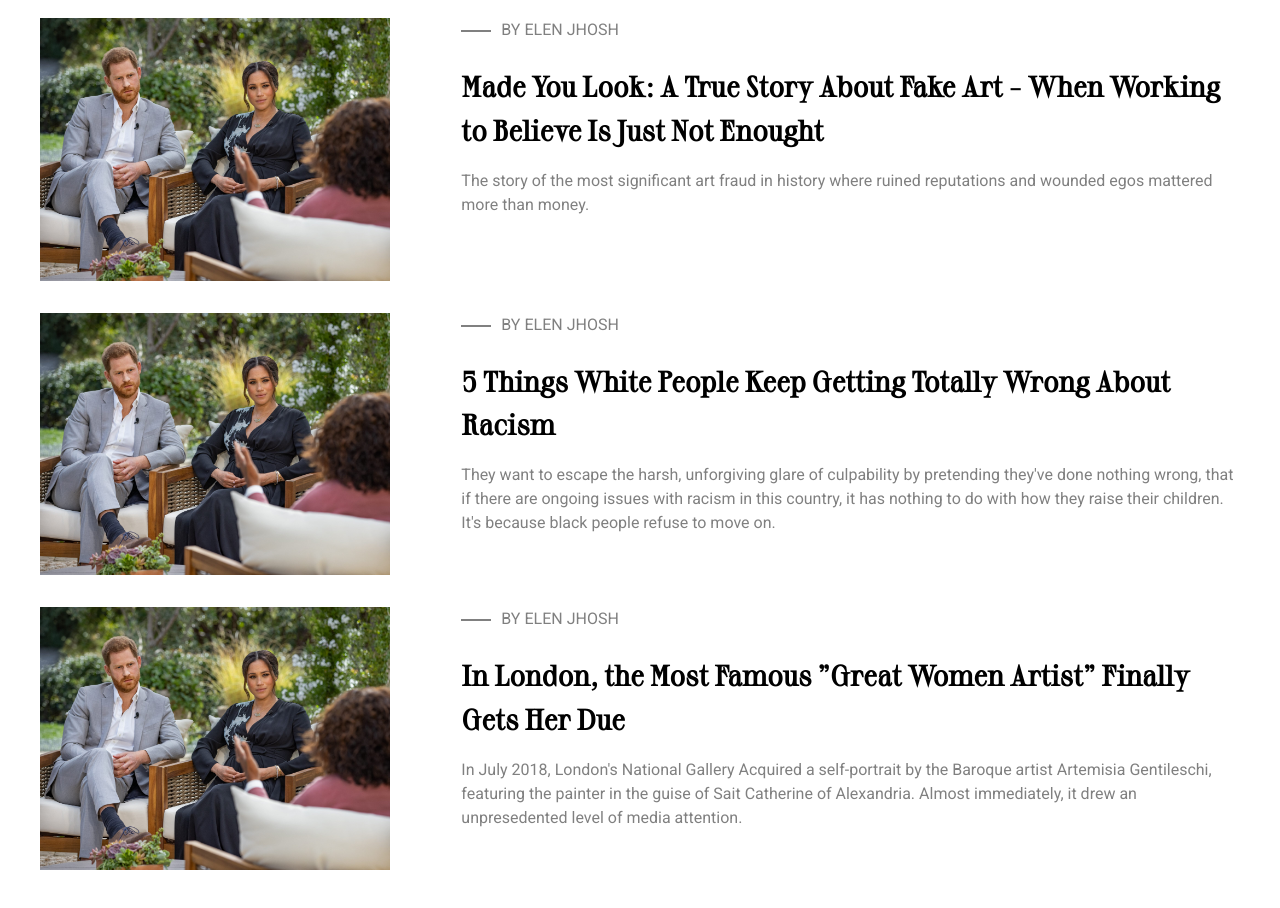
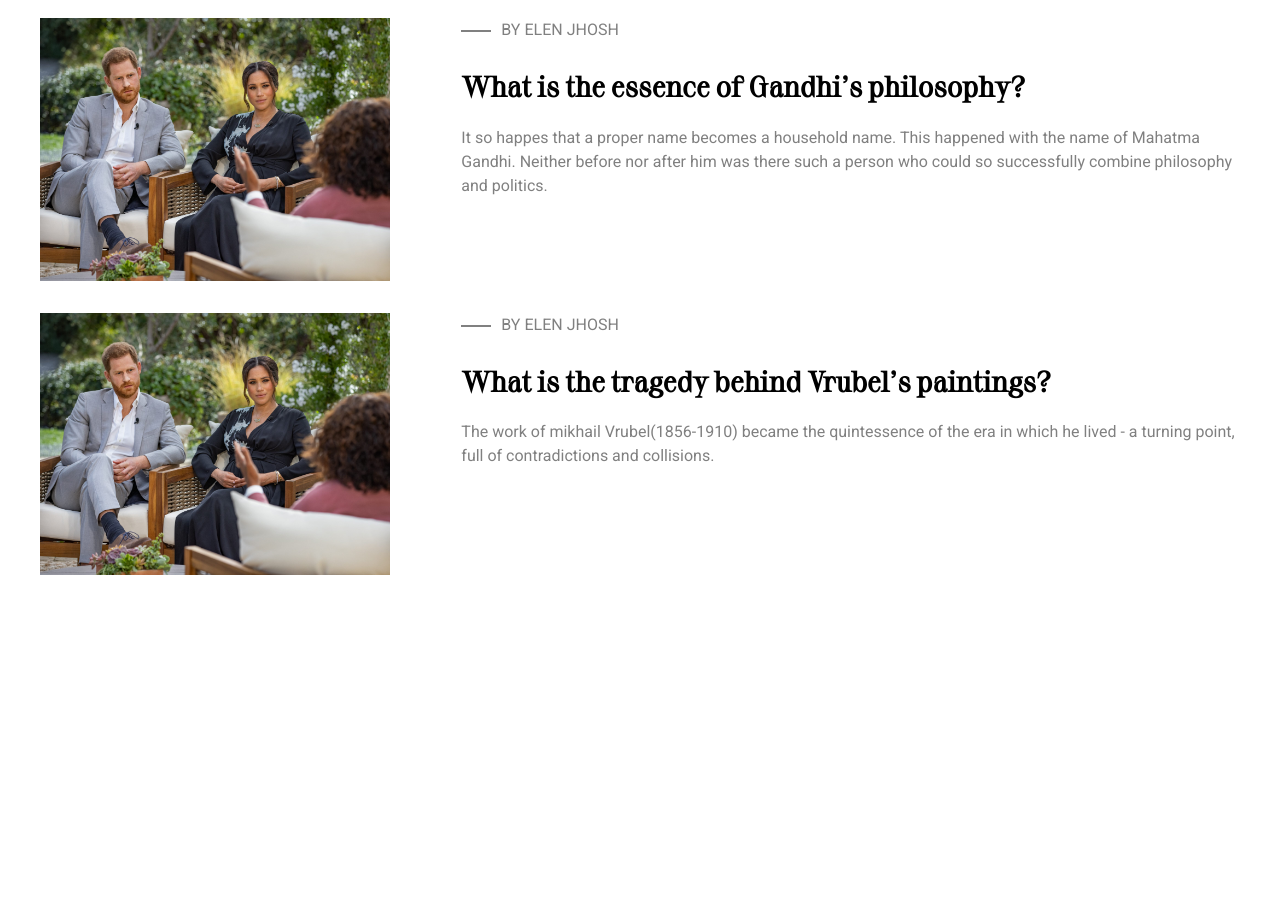
Before and after one commit to Khawarmehfooz/magazine-webapp, a Vue app: page / in a window 1280 px wide. Shown: the part 4560-5468 px from the top of the page. After the commit the page ends 5231 px from the top, so only its background shows below. Built offline with nearby package versions, Linux system fonts and the light colour scheme.

Commit message:
Update Content of Latest Podcasts

```diff
--- a/src/components/LatestPodcasts.vue
+++ b/src/components/LatestPodcasts.vue
@@ -2,34 +2,27 @@
 export default {
     data() {
         return {
-            latestArticles: [
+            latestPodcasts: [
                 {
-                    articleTitle: "The Definitive Helmut Newton Photobook is Reissued-in Miniature-for His 100th Birthday",
-                    articleExcerpt: "The Photographer, whose provocative work rose to prominence in the 1970s against a backdrop of the second-wave feminist movement, was one of the most impactful visual creators of his time.",
-                    articleAuthor: "Elen Jhosh",
-                    articleImage: "/images/Meghan-and-Harry.jpeg",
-                    articleDate: "Feb 12"
+                    podcastTitle: "How are the boundaries between masculine and femine being erased in fashion?",
+                    podcastExcerpt: "Today, you will not surprise anyone with pale pink shades of clothing in the men's department. Men in dresses appear on the red carpets, and big brands like Chanel are launching lines of men's makeup.",
+                    podcastAuthor: "Elen Jhosh",
+                    podcastImage: "/images/Meghan-and-Harry.jpeg",
+                    podcastDate: "Feb 12"
                 },
                 {
-                    articleTitle: "Made You Look: A True Story About Fake Art - When Working to Believe Is Just Not Enought",
-                    articleExcerpt: "The story of the most significant art fraud in history where ruined reputations and wounded egos mattered more than money.",
-                    articleAuthor: "Elen Jhosh",
-                    articleImage: "/images/Meghan-and-Harry.jpeg",
-                    articleDate: "Feb 12"
+                    podcastTitle: "What is the essence of Gandhi's philosophy?",
+                    podcastExcerpt: "It so happes that a proper name becomes a household name. This happened with the name of Mahatma Gandhi. Neither before nor after him was there such a person who could so successfully combine philosophy and politics.",
+                    podcastAuthor: "Elen Jhosh",
+                    podcastImage: "/images/Meghan-and-Harry.jpeg",
+                    podcastDate: "Feb 12"
                 },
                 {
-                    articleTitle: "5 Things White People Keep Getting Totally Wrong About Racism",
-                    articleExcerpt: "They want to escape the harsh, unforgiving glare of culpability by pretending they've done nothing wrong, that if there are ongoing issues with racism in this country, it has nothing to do with how they raise their children. It's because black people refuse to move on.",
-                    articleAuthor: "Elen Jhosh",
-                    articleImage: "/images/Meghan-and-Harry.jpeg",
-                    articleDate: "Feb 12"
-                },
-                {
-                    articleTitle: "In London, the Most Famous \"Great Women Artist\" Finally Gets Her Due",
-                    articleExcerpt: "In July 2018, London's National Gallery Acquired a self-portrait by the Baroque artist Artemisia Gentileschi, featuring the painter in the guise of Sait Catherine of Alexandria. Almost immediately, it drew an unpresedented level of media attention.",
-                    articleAuthor: "Elen Jhosh",
-                    articleImage: "/images/Meghan-and-Harry.jpeg",
-                    articleDate: "Feb 12"
+                    podcastTitle: "What is the tragedy behind Vrubel's paintings?",
+                    podcastExcerpt: "The work of mikhail  Vrubel(1856-1910) became the quintessence of the era in which he lived - a turning point, full of contradictions and collisions.",
+                    podcastAuthor: "Elen Jhosh",
+                    podcastImage: "/images/Meghan-and-Harry.jpeg",
+                    podcastDate: "Feb 12"
                 }
             ]
         }
@@ -37,27 +30,27 @@ export default {
 }
 </script>
 <template>
-    <div class="latest__articles">
+    <div class="latest__podcasts">
         <div class="latest__header">
-            <h2 class="latest__header__title">The Latest Articles</h2>
+            <h2 class="latest__header__title">The Latest podcasts</h2>
             <a href="#">View all</a>
         </div>
-        <article v-for="latestArticle in latestArticles" class="latest__article">
+        <article v-for="latestPodcast in latestPodcasts" class="latest__podcast">
             <figure>
-                <img class="article__img" :src="latestArticle.articleImage" alt="">
+                <img class="podcast__img" :src="latestPodcast.podcastImage" alt="">
             </figure>
-            <div class="latest__article__content">
-                <div class="article__author">
-                    <p class="article__author__name">By {{ latestArticle.articleAuthor }}</p>
+            <div class="latest__podcast__content">
+                <div class="podcast__author">
+                    <p class="podcast__author__name">By {{ latestPodcast.podcastAuthor }}</p>
                 </div>
-                <h3 class="article__title">{{ latestArticle.articleTitle }}</h3>
-                <p class="article__excerpt">{{ latestArticle.articleExcerpt }}</p>
+                <h3 class="podcast__title">{{ latestPodcast.podcastTitle }}</h3>
+                <p class="podcast__excerpt">{{ latestPodcast.podcastExcerpt }}</p>
             </div>
         </article>
     </div>
 </template>
 <style scoped>
-.latest__articles {
+.latest__podcasts {
     margin-bottom: 2rem;
     padding-bottom: 2rem;
 
@@ -83,19 +76,19 @@ export default {
     font-size: 1.1rem;
 }
 
-.latest__article {
+.latest__podcast {
     display: grid;
     grid-template-columns: 1fr 2fr;
     gap: 2rem;
     margin-bottom: 2rem;
 }
 
-.article__author {
+.podcast__author {
     margin-bottom: 1.5rem;
     position: relative;
 }
 
-.article__author::before {
+.podcast__author::before {
     content: "";
     display: block;
     position: absolute;
@@ -105,56 +98,62 @@ export default {
     top: 50%;
 }
 
-.article__author__name {
+.podcast__author__name {
     padding-left: 40px;
     color: grey;
     text-transform: uppercase;
 }
 
-.article__title {
+.podcast__title {
     font-size: 1.8rem;
 }
 
-.article__img {
+.podcast__img {
     width: 350px;
     aspect-ratio: 4/3;
     object-fit: cover;
 }
 
-.article__excerpt {
+.podcast__excerpt {
     color: grey;
     margin-top: 1rem;
 }
 
 @media only screen and (max-width:1024px) {
-    .article__author {
+    .podcast__author {
         margin-bottom: 1rem;
     }
 
-    .article__title {
+    .podcast__title {
         font-size: 1.5rem;
     }
 }
 
 @media only screen and (max-width:800px) {
-    .article__img {
+    .podcast__img {
         width: 320px;
     }
 
-    .article__title {
+    .podcast__title {
         font-size: 1.3rem;
     }
 
 }
 
 @media only screen and (max-width:766px) {
-    .latest__article {
+    .latest__podcast {
         grid-template-columns: 1fr;
     }
+    .latest__header{
+        justify-content: center;
+    }
 
-    .article__img {
+    .podcast__img {
         width: 100%;
         height: 280px;
+    }
+    .latest__header a{
+        display:none;
     }
 
     .latest__header {
```
